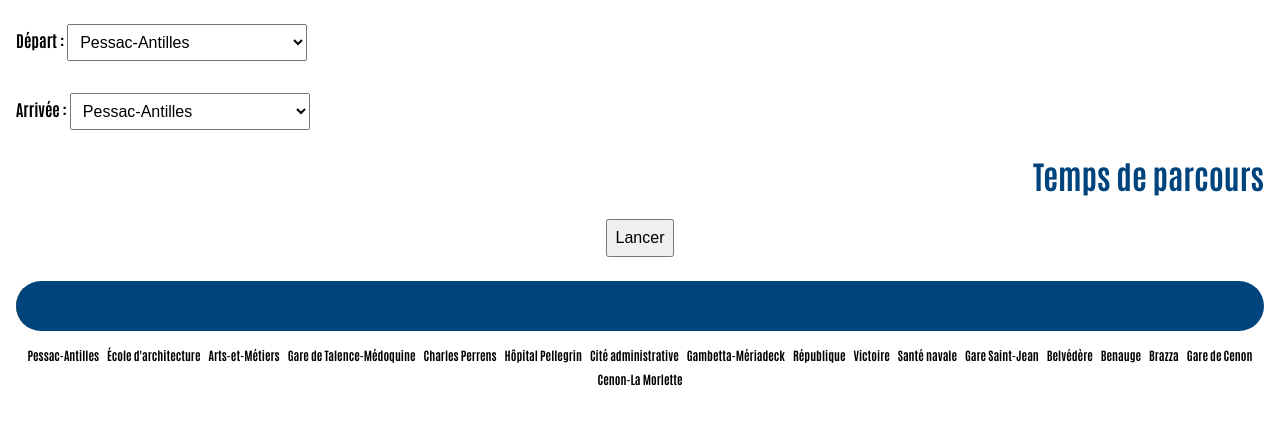
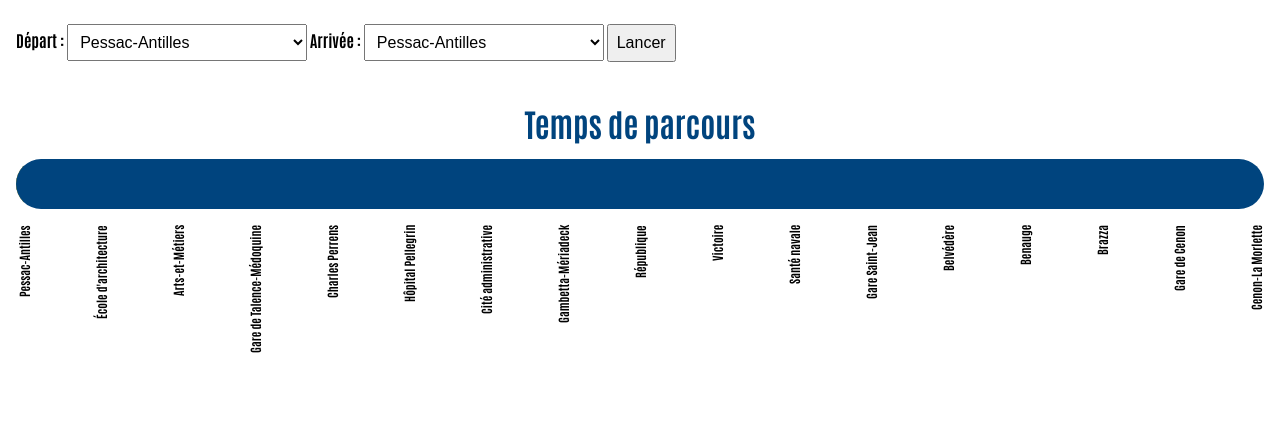
Before and after one commit to BordeauxNouvelleVoie/simulateur, a plain HTML site: page index.html in a window 1280 px wide. Drawn offline with Linux system fonts and the light colour scheme.

Commit message:
Add files via upload

```diff
--- a/index.html
+++ b/index.html
@@ -3,19 +3,12 @@
 <html lang="fr">
 <head>
 <meta charset="utf-8"/>
+<meta name="viewport" content="width=device-width, initial-scale=1.0">
 <style>
   body {
     font-family: 'Antonio', sans-serif;
+    margin: 1em;
     background: transparent;
-      margin: 1em;
-      padding: 0;
-      box-sizing: border-box;
-    }
-
-    .container {
-      display: flex;
-      flex-direction: column;
-      gap: 1em;
   }
 
   select, button {
@@ -24,12 +17,30 @@
     margin: 0.5em 0;
   }
 
+  #desktop-version, #mobile-version {
+    display: none;
+  }
+
+  .stations {
+    display: flex;
+    justify-content: space-between;
+    margin-top: 1em;
+  }
+
+  .stations span {
+    writing-mode: vertical-rl;
+    transform: rotate(180deg);
+    font-size: 0.75em;
+    text-align: right;
+  }
+
   #thermometer {
     position: relative;
     height: 50px;
     background: #00447e;
     border-radius: 25px;
     overflow: hidden;
+    margin: 1em 0;
   }
 
   #fill {
@@ -41,79 +52,66 @@
     border-left: 4px solid #00447e;
   }
 
-    .stations {
-      display: flex;
-      flex-wrap: wrap;
-      justify-content: center;
-      gap: 0.5em;
-    }
-
-    .stations span {
-      display: inline-block;
-      font-size: 0.75em;
-      text-align: center;
-      white-space: nowrap;
-    }
-
-    #duration {
+  #duration-desktop, #duration-mobile {
     font-size: 2em;
     font-weight: bold;
     color: #00447e;
-      text-align: right;
+    margin-top: 1em;
+    text-align: center;
+  }
+
+  @media (min-width: 769px) {
+    #desktop-version {
+      display: block;
+    }
   }
 
   @media (max-width: 768px) {
-      .container {
-        gap: 0.5em;
+    #mobile-version {
+      display: block;
     }
 
-      select, button {
-        width: 100%;
-      }
-
-      #duration {
+    #mobile-station-display {
       font-size: 1.5em;
       text-align: center;
-      }
-
-      #thermometer {
-        height: 30px;
-      }
-
-      #fill {
-        border-left: 2px solid #00447e;
-        border-right: 2px solid #00447e;
-      }
-
-      .stations span {
-        font-size: 0.8em;
+      margin: 1em 0;
+      min-height: 2em;
+      transition: opacity 0.3s ease-in-out;
     }
   }
 </style>
-<link href="https://fonts.googleapis.com/css2?family=Antonio:wght@700&amp;display=swap" rel="stylesheet"/>
+<link href="https://fonts.googleapis.com/css2?family=Antonio:wght@700&display=swap" rel="stylesheet">
 </head>
 <body>
-<div class="container">
-  <div>
-    <label for="start">Départ :</label>
-    <select id="start"></select>
-  </div>
-  <div>
-    <label for="end">Arrivée :</label>
-    <select id="end"></select>
-  </div>
-  <div id="duration">Temps de parcours</div>
-  <div style="display: flex; justify-content: center;">
-    <button onclick="launchSimulation()">Lancer</button>
-  </div>
+
+<!-- Desktop version -->
+<div id="desktop-version">
+  <label for="start-desktop">Départ :</label>
+  <select id="start-desktop"></select>
+  <label for="end-desktop">Arrivée :</label>
+  <select id="end-desktop"></select>
+  <button onclick="launchDesktop()">Lancer</button>
+
+  <div id="duration-desktop">Temps de parcours</div>
   <div id="thermometer">
     <div id="fill"></div>
   </div>
-  <div class="stations" id="stations"></div>
+  <div class="stations" id="stations-desktop"></div>
+</div>
+
+<!-- Mobile version -->
+<div id="mobile-version">
+  <label for="start-mobile">Départ :</label>
+  <select id="start-mobile"></select>
+  <label for="end-mobile">Arrivée :</label>
+  <select id="end-mobile"></select>
+  <button onclick="launchMobile()">Lancer</button>
+
+  <div id="mobile-station-display"></div>
+  <div id="duration-mobile">Temps de parcours</div>
 </div>
 
 <script>
-  window.onload = function() {
   const stations = [
     "Pessac-Antilles", "École d'architecture", "Arts-et-Métiers", "Gare de Talence-Médoquine",
     "Charles Perrens", "Hôpital Pellegrin", "Cité administrative", "Gambetta-Mériadeck",
@@ -124,89 +122,115 @@
   const timesPessacToCenon = [0, 100, 214, 314, 393, 479, 587, 703, 778, 863, 949, 1043, 1154, 1224, 1335, 1432, 1519];
   const timesCenonToPessac = [0, 86, 184, 295, 365, 476, 570, 656, 740, 815, 932, 1040, 1125, 1204, 1304, 1419, 1519];
 
-    const startSelect = document.getElementById("start");
-    const endSelect = document.getElementById("end");
-    const stationsDiv = document.getElementById("stations");
-    const fillDiv = document.getElementById("fill");
-    const durationEl = document.getElementById("duration");
+  const startDesktop = document.getElementById("start-desktop");
+  const endDesktop = document.getElementById("end-desktop");
+  const fill = document.getElementById("fill");
+  const durationDesktop = document.getElementById("duration-desktop");
+  const stationsDesktop = document.getElementById("stations-desktop");
+
+  const startMobile = document.getElementById("start-mobile");
+  const endMobile = document.getElementById("end-mobile");
+  const stationDisplayMobile = document.getElementById("mobile-station-display");
+  const durationMobile = document.getElementById("duration-mobile");
 
   stations.forEach(station => {
-      const opt1 = document.createElement("option");
-      opt1.value = station;
-      opt1.text = station;
-      startSelect.add(opt1);
-
-      const opt2 = document.createElement("option");
-      opt2.value = station;
-      opt2.text = station;
-      endSelect.add(opt2);
+    const opt1 = new Option(station, station);
+    const opt2 = new Option(station, station);
+    startDesktop.add(opt1.cloneNode(true));
+    endDesktop.add(opt2.cloneNode(true));
+    startMobile.add(opt1.cloneNode(true));
+    endMobile.add(opt2.cloneNode(true));
   });
 
-    stationsDiv.innerHTML = stations.map(s => `<span>${s}</span>`).join("");
+  stationsDesktop.innerHTML = stations.map(s => `<span>${s}</span>`).join("");
 
-    window.stations = stations;
-    window.timesPessacToCenon = timesPessacToCenon;
-    window.timesCenonToPessac = timesCenonToPessac;
-    window.startSelect = startSelect;
-    window.endSelect = endSelect;
-    window.fillDiv = fillDiv;
-    window.durationEl = durationEl;
-  };
-
-  function launchSimulation() {
-    const start = startSelect.value;
-    const end = endSelect.value;
-
+  function getTravelData(start, end) {
     const startIndex = stations.indexOf(start);
     const endIndex = stations.indexOf(end);
-
-    if (startIndex === endIndex || startIndex === -1 || endIndex === -1) return;
+    if (startIndex === -1 || endIndex === -1 || startIndex === endIndex) return null;
 
     const forward = startIndex < endIndex;
-    let tStart, tEnd;
+    const from = forward ? startIndex : stations.length - 1 - startIndex;
+    const to = forward ? endIndex : stations.length - 1 - endIndex;
+    const times = forward ? timesPessacToCenon : timesCenonToPessac;
 
-    if (forward) {
-      tStart = timesPessacToCenon[startIndex];
-      tEnd = timesPessacToCenon[endIndex];
-    } else {
-      tStart = timesCenonToPessac[stations.length - 1 - startIndex];
-      tEnd = timesCenonToPessac[stations.length - 1 - endIndex];
+    const tStart = times[from];
+    const tEnd = times[to];
+    const fullDuration = Math.abs(tEnd - tStart);
+
+    return {
+      stations: forward ? stations.slice(startIndex, endIndex + 1) : stations.slice(endIndex, startIndex + 1).reverse(),
+      duration: fullDuration,
+      startIndex,
+      endIndex,
+      forward
+    };
   }
 
-    const fullDuration = Math.abs(tEnd - tStart);
-    const animationDuration = 5 * (fullDuration / 1519);
+  function formatDuration(seconds) {
+    const min = Math.floor(seconds / 60);
+    const sec = Math.round(seconds % 60).toString().padStart(2, '0');
+    return `${min} min ${sec} s`;
+  }
 
-    fillDiv.style.transition = 'none';
-    fillDiv.style.width = '0%';
-    fillDiv.style.left = '';
-    fillDiv.style.right = '';
-    if (forward) {
-      fillDiv.style.left = `${100 * (startIndex / (stations.length - 1))}%`;
+  function launchDesktop() {
+    const data = getTravelData(startDesktop.value, endDesktop.value);
+    if (!data) return;
+
+    const animationDuration = 5 * (data.duration / 1519);
+    fill.style.transition = 'none';
+    fill.style.width = '0%';
+    fill.style.left = '';
+    fill.style.right = '';
+    if (data.forward) {
+      fill.style.left = `${100 * (data.startIndex / (stations.length - 1))}%`;
     } else {
-      fillDiv.style.right = `${100 * ((stations.length - 1 - startIndex) / (stations.length - 1))}%`;
+      fill.style.right = `${100 * ((stations.length - 1 - data.startIndex) / (stations.length - 1))}%`;
     }
-    void fillDiv.offsetWidth;
-    fillDiv.style.transition = `width ${animationDuration}s linear`;
-    fillDiv.style.width = `${Math.abs(endIndex - startIndex) / (stations.length - 1) * 100}%`;
-
-    let elapsed = 0;
-    durationEl.textContent = "";
-    clearInterval(window.timerInterval);
-    const intervalStep = fullDuration / (animationDuration * 10);
+    void fill.offsetWidth;
+    fill.style.transition = `width ${animationDuration}s linear`;
+    fill.style.width = `${Math.abs(data.endIndex - data.startIndex) / (stations.length - 1) * 100}%`;
 
     let displayedSeconds = 0;
+    durationDesktop.textContent = "";
+    clearInterval(window.timerInterval);
     const interval = 100;
-    const simulatedSecond = fullDuration / (animationDuration * 10);
+    const simulatedSecond = data.duration / (animationDuration * 10);
     window.timerInterval = setInterval(() => {
       displayedSeconds++;
       const elapsed = displayedSeconds * simulatedSecond;
-      if (elapsed >= fullDuration) {
+      if (elapsed >= data.duration) {
         clearInterval(window.timerInterval);
-        durationEl.textContent = `${Math.floor(fullDuration / 60)} min ${(Math.round(fullDuration % 60)).toString().padStart(2, '0')} s`;
+        durationDesktop.textContent = formatDuration(data.duration);
         return;
       }
-      durationEl.textContent = `${Math.floor(elapsed / 60)} min ${(Math.floor(elapsed % 60)).toString().padStart(2, '0')} s`;
-    }, 100);
+      durationDesktop.textContent = formatDuration(elapsed);
+    }, interval);
+  }
+
+  function launchMobile() {
+    const data = getTravelData(startMobile.value, endMobile.value);
+    if (!data) return;
+
+    durationMobile.textContent = "Temps de parcours";
+    let index = 0;
+    stationDisplayMobile.style.opacity = 1;
+    clearInterval(window.mobileTimer);
+    stationDisplayMobile.textContent = "";
+
+    const intervalTime = 500; // 0.5 seconds per station
+    window.mobileTimer = setInterval(() => {
+      stationDisplayMobile.style.opacity = 0;
+      setTimeout(() => {
+        stationDisplayMobile.textContent = `→ ${data.stations[index]}`;
+        stationDisplayMobile.style.opacity = 1;
+        index++;
+        if (index >= data.stations.length) {
+          clearInterval(window.mobileTimer);
+          durationMobile.textContent = formatDuration(data.duration);
+        }
+      }, 200);
+    }, intervalTime);
   }
 </script>
 </body>
```
Lines whose indentation alone changed are shown as unchanged.
